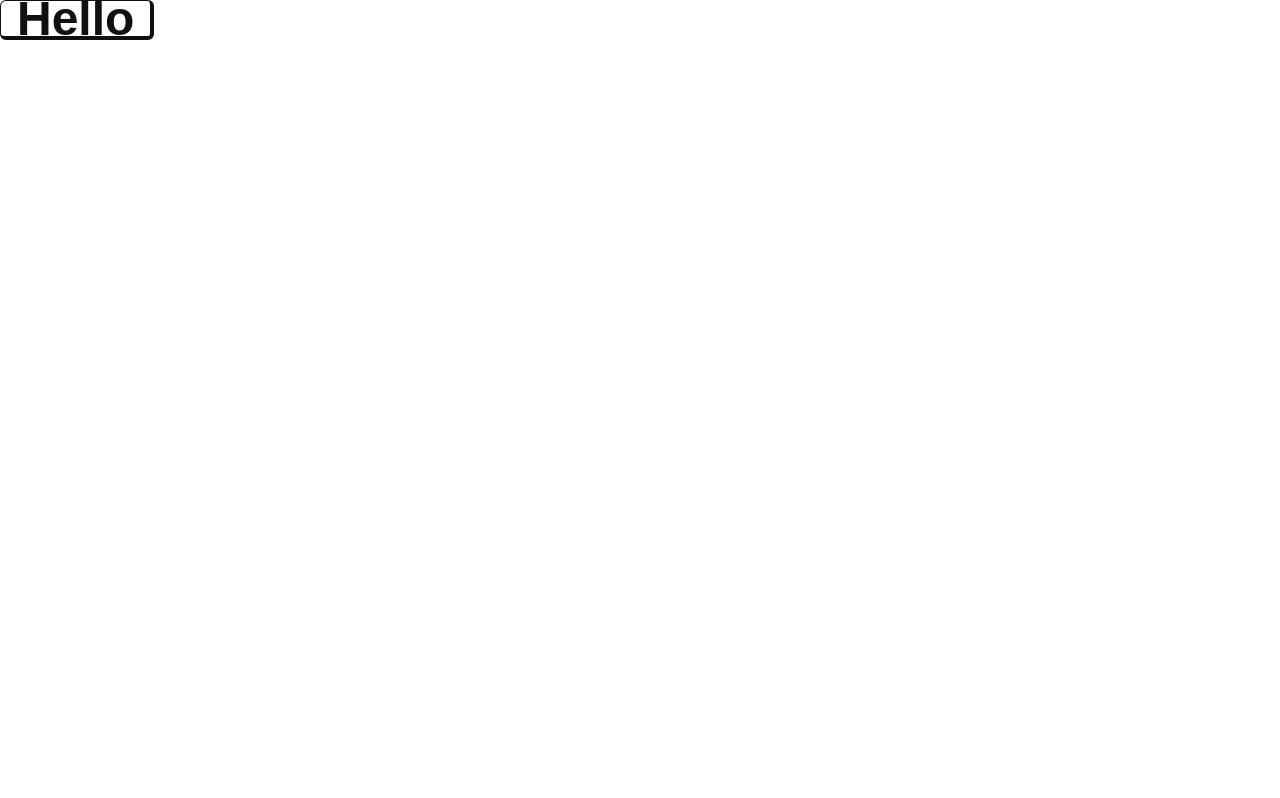
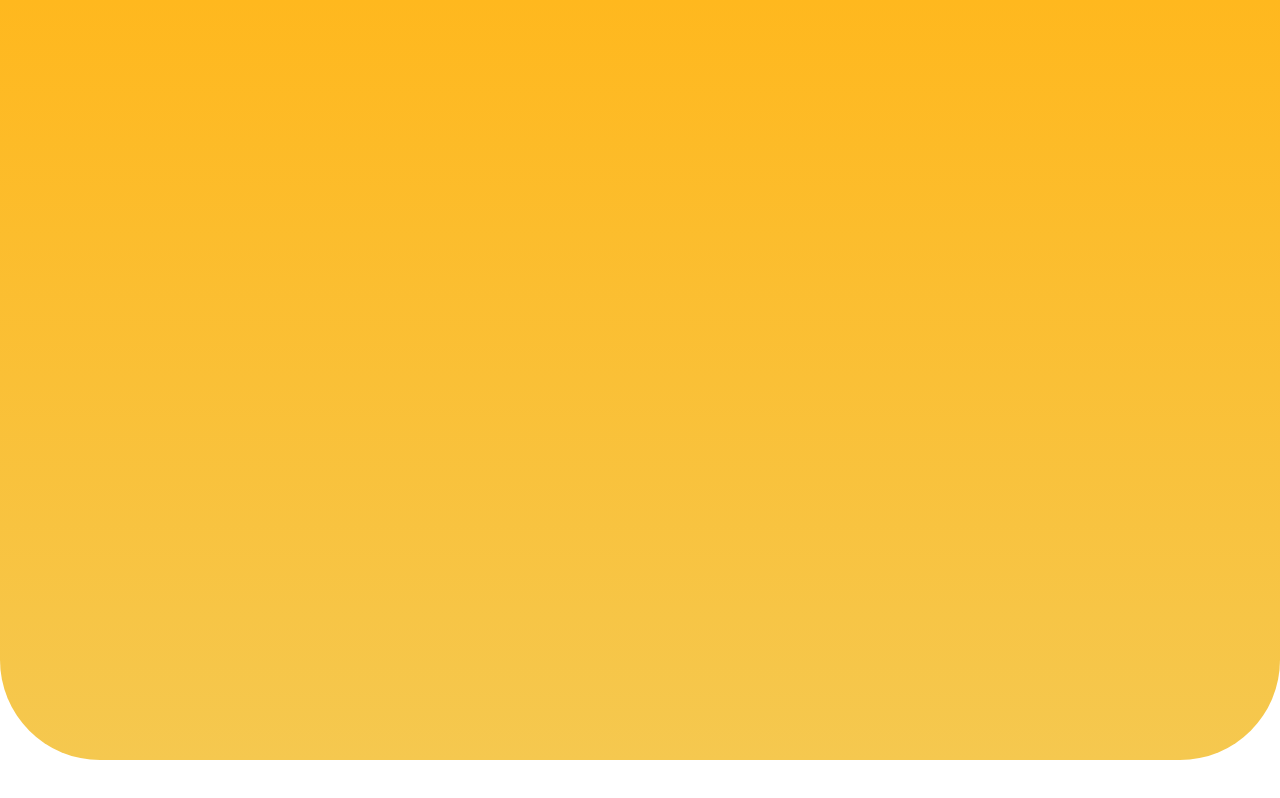
Before and after one commit to takachan0012/levelUp, a React (Vite) app: page / in a window 1280 px wide. Built offline with nearby package versions, Linux system fonts and the light colour scheme; a web font is replaced by a local one.

Commit message:
feat: bg-home

```diff
--- a/src/pages/home.jsx
+++ b/src/pages/home.jsx
@@ -1,9 +1,12 @@
-import { Button } from "@components/ui/button"
+import { Button } from "@components/ui/button";
+import { Card } from "@components/ui/card";
 const Home = () => {
     return (
-        <>
-            <Button className="text-5xl">Hello</Button>
-        </>
+        <div className="h-screen">
+            <section className="h-[95%] bg-gradient-to-b from-[#FFB81E] to-[#F5C84F] rounded-b-[100px] ">
+
+            </section>
+        </div>
     )
 }
 
```
